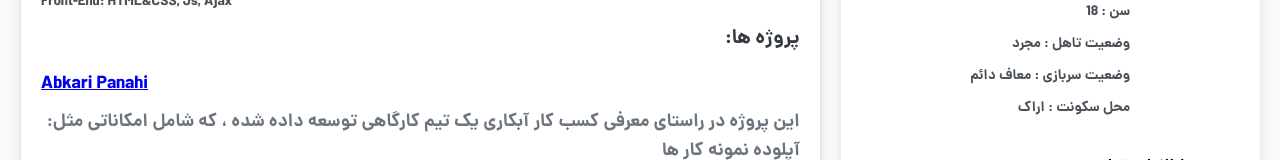
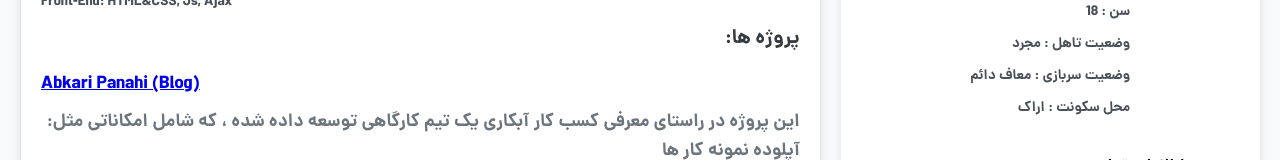
Before and after one commit to abolfazl-babaei01/MyCv, a plain HTML site: page index.html in a window 1280 px wide. Shown: the part 359-519 px from the top of the page. Drawn offline with Linux system fonts and the light colour scheme.

Commit message:
Updated Cv

```diff
--- a/index.html
+++ b/index.html
@@ -54,7 +54,8 @@
                 </div>
 
                 <h4>پروژه ها:</h4>
-                <h5 class="project-title"><a target="_blank" href="https://abkaripanahi.com/">Abkari Panahi</a></h5>
+
+                <h5 class="project-title"><a target="_blank" href="https://abkaripanahi.com/">Abkari Panahi (Blog)</a></h5>
                 <p class="project-description">این پروژه در راستای معرفی کسب کار آبکاری یک تیم کارگاهی توسعه داده شده ، که شامل امکاناتی مثل:<br>
                     <b>آپلوده نمونه کار ها</b>
                     <br>
```
